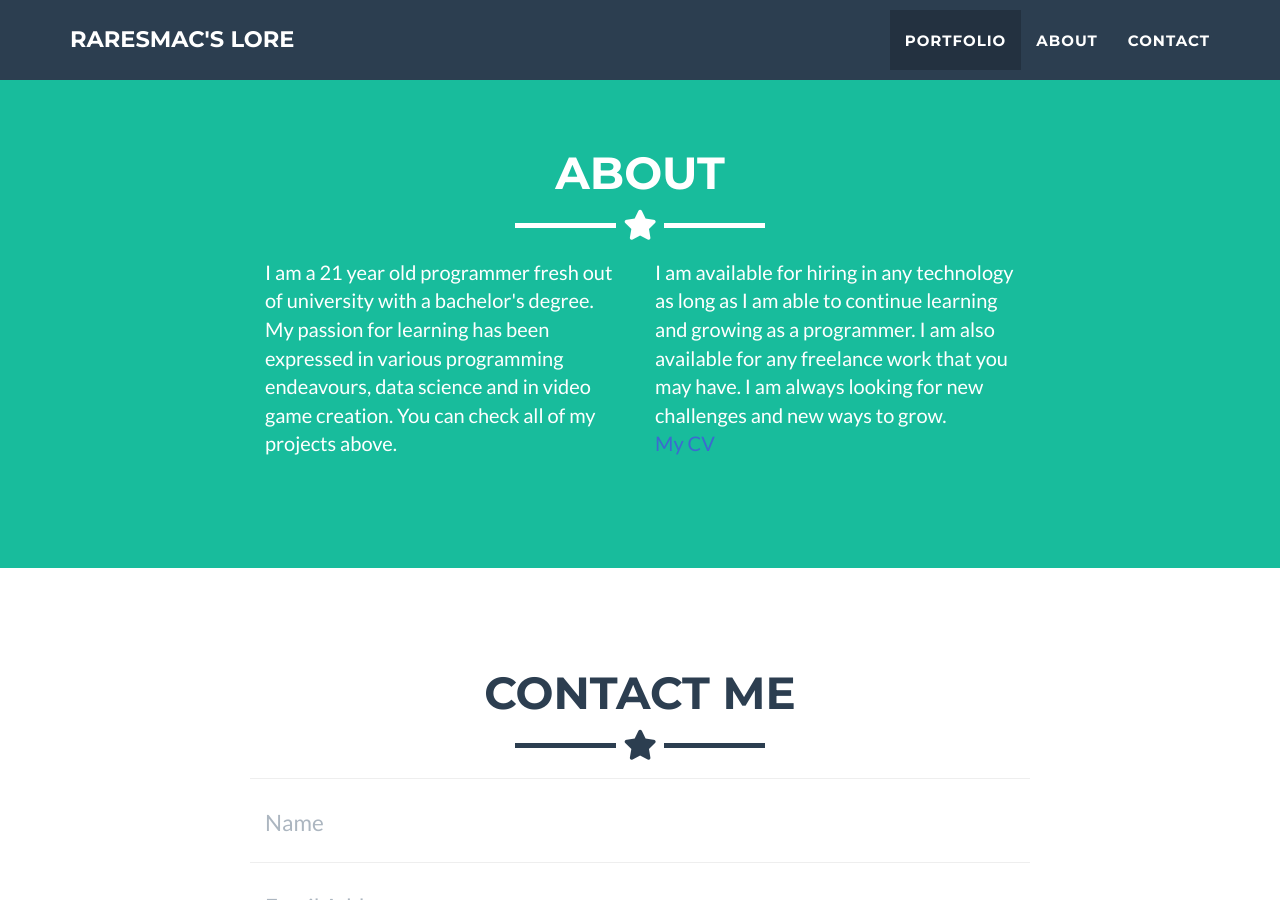
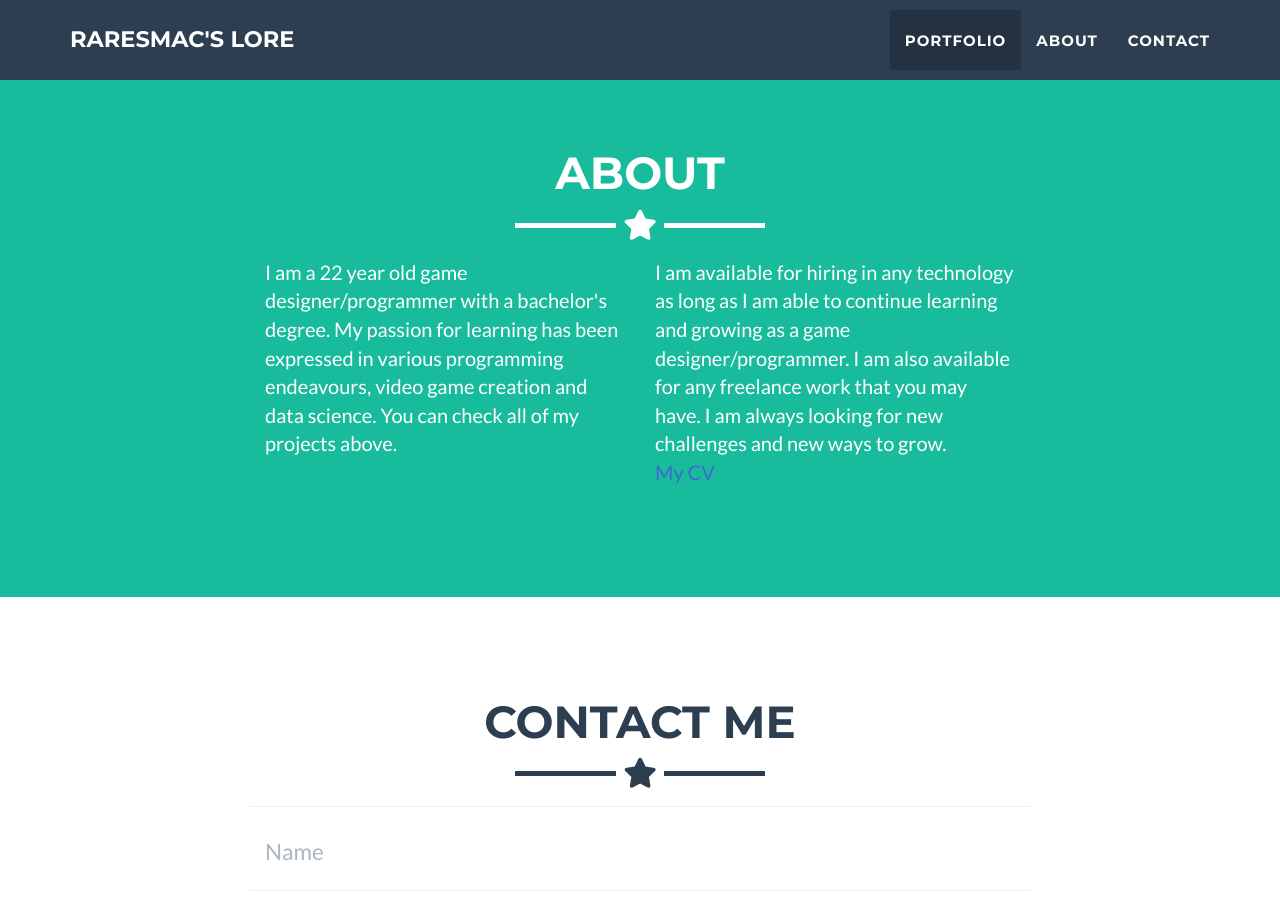
Before and after one commit to raresmac/raresmac.github.io, a Jekyll site: the page built from _posts/2014-07-18-project-1.markdown, in a window 1280 px wide and 900 px high, scrolled down 1790 px. Built offline with Jekyll 4.4.1, drawn with Linux system fonts in a browser that asks for light colours.

Commit message:
Update about.html

```diff
--- a/_includes/about.html
+++ b/_includes/about.html
@@ -9,14 +9,14 @@
     </div>
     <div class="row">
       <div class="col-lg-4 col-lg-offset-2">
-        <p>I am a 21 year old programmer fresh out of university with a bachelor's degree.
+        <p>I am a 22 year old game designer/programmer with a bachelor's degree.
           My passion for learning has been expressed in various programming
-          endeavours, data science and in video game creation. You can check all
+          endeavours, video game creation and data science. You can check all
         of my projects above.</p>
       </div>
       <div class="col-lg-4">
         <p>I am available for hiring in any technology as long as I am able
-          to continue learning and growing as a programmer. I am also available
+          to continue learning and growing as a game designer/programmer. I am also available
           for any freelance work that you may have. I am always looking for new
           challenges and new ways to grow. <br><a href="docs/CV.pdf">My CV</a>
         </p>
```
